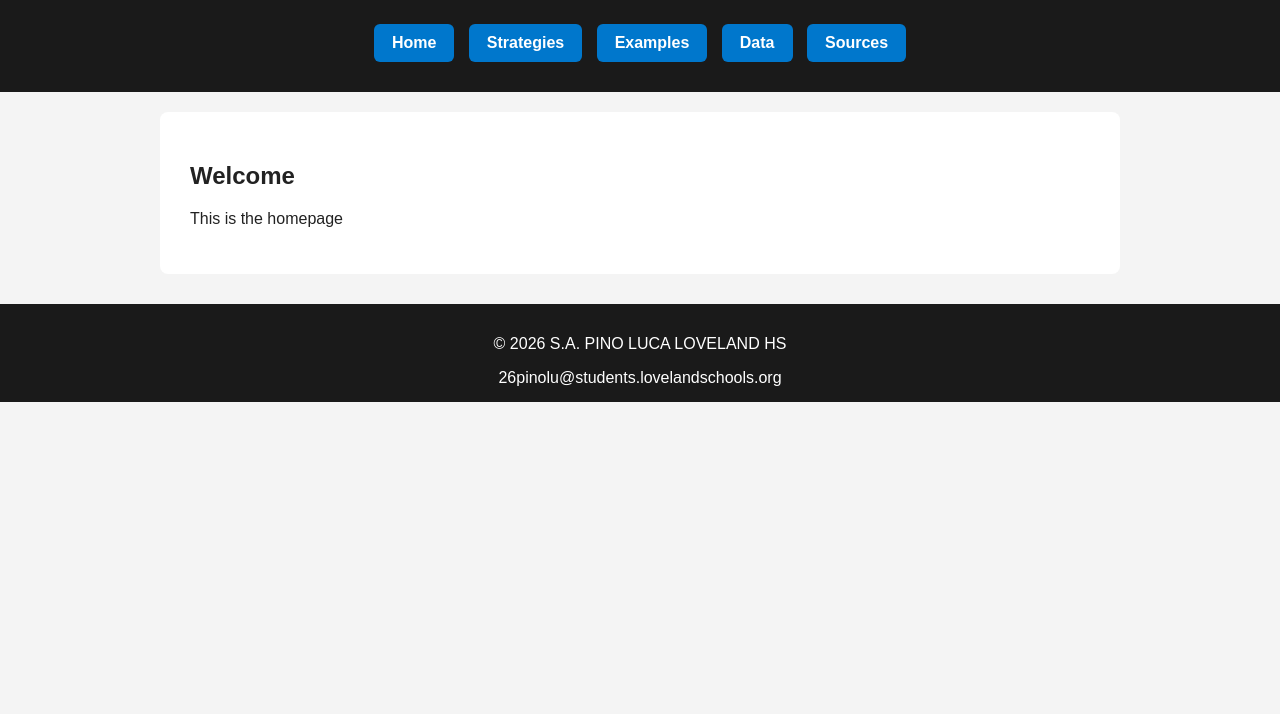
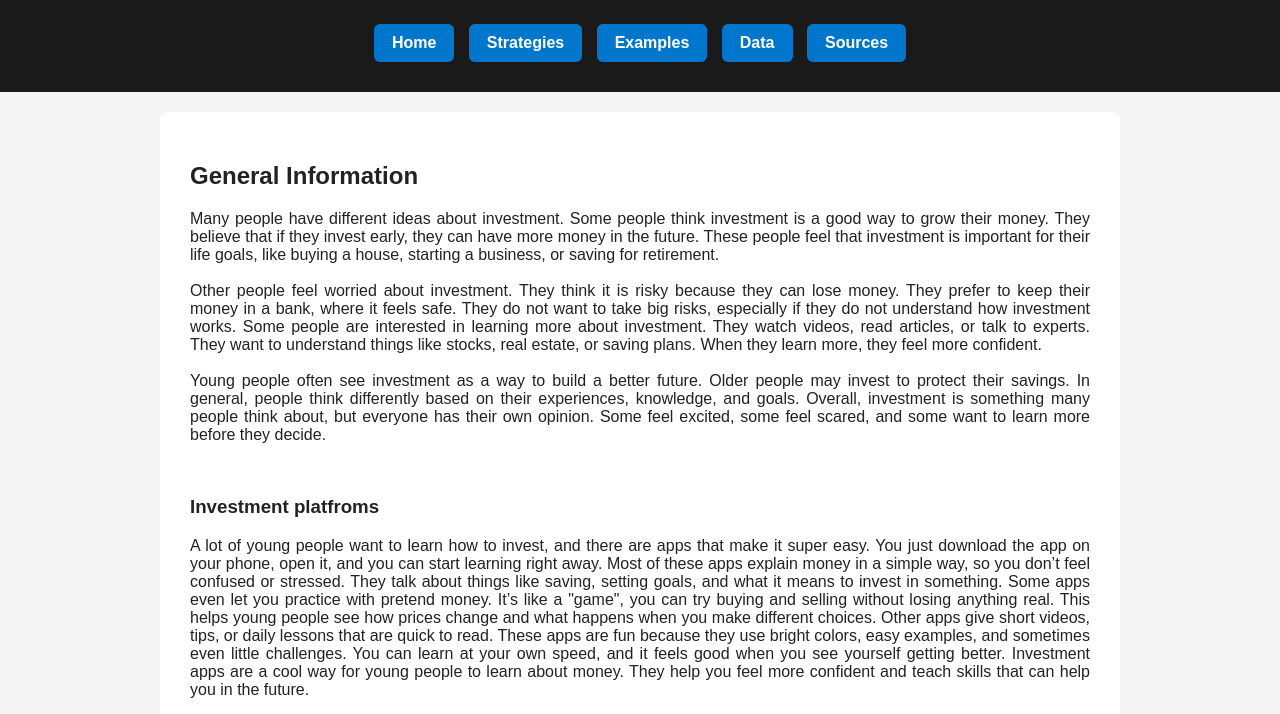
Before and after one commit to 26pinolu/SignatureAssigment, a plain HTML site: page index.html in a window 1280 px wide. Shown: the part 86-800 px from the top of the page. Drawn offline with Linux system fonts and the light colour scheme.

Commit message:
Update index.html

```diff
--- a/index.html
+++ b/index.html
@@ -21,8 +21,25 @@
 </header>
 
 <section>
-    <h2>Welcome</h2>
-    <p>This is the homepage</p>
+    <h2>General Information</h2>
+    <p>Many people have different ideas about investment. Some people think investment is a good way to grow their money. They believe that if they invest early, they can have more money in the future. These people feel that investment is important for their life goals, like buying a house, starting a business, or saving for retirement.
+	<br>
+	<br>
+		Other people feel worried about investment. They think it is risky because they can lose money. They prefer to keep their money in a bank, where it feels safe. They do not want to take big risks, especially if they do not understand how investment works.
+		Some people are interested in learning more about investment. They watch videos, read articles, or talk to experts. They want to understand things like stocks, real estate, or saving plans. When they learn more, they feel more confident.
+	<br>
+	<br>
+		Young people often see investment as a way to build a better future. Older people may invest to protect their savings. In general, people think differently based on their experiences, knowledge, and goals.
+		Overall, investment is something many people think about, but everyone has their own opinion. Some feel excited, some feel scared, and some want to learn more before they decide.</p>
+	<br>
+	<h3>Investment platfroms</h3>
+	<p>A lot of young people want to learn how to invest, and there are apps that make it super easy. You just download the app on your phone, open it, and you can start learning right away. Most of these apps explain money in a simple way, so you don’t feel confused or stressed. They talk about things like saving, setting goals, and what it means to invest in something.
+	Some apps even let you practice with pretend money. It’s like a "game", you can try buying and selling without losing anything real. This helps young people see how prices change and what happens when you make different choices. Other apps give short videos, tips, or daily lessons that are quick to read.
+	These apps are fun because they use bright colors, easy examples, and sometimes even little challenges. You can learn at your own speed, and it feels good when you see yourself getting better.
+	Investment apps are a cool way for young people to learn about money. They help you feel more confident and teach skills that can help you in the future.</p>
+	<br>
+	<h4>These are the best Investment platfroms</h4>
+	<img src="images/platforms.jpeg" width="500" height="300" alt="invest platform">
 </section>
 
 <footer>
```
